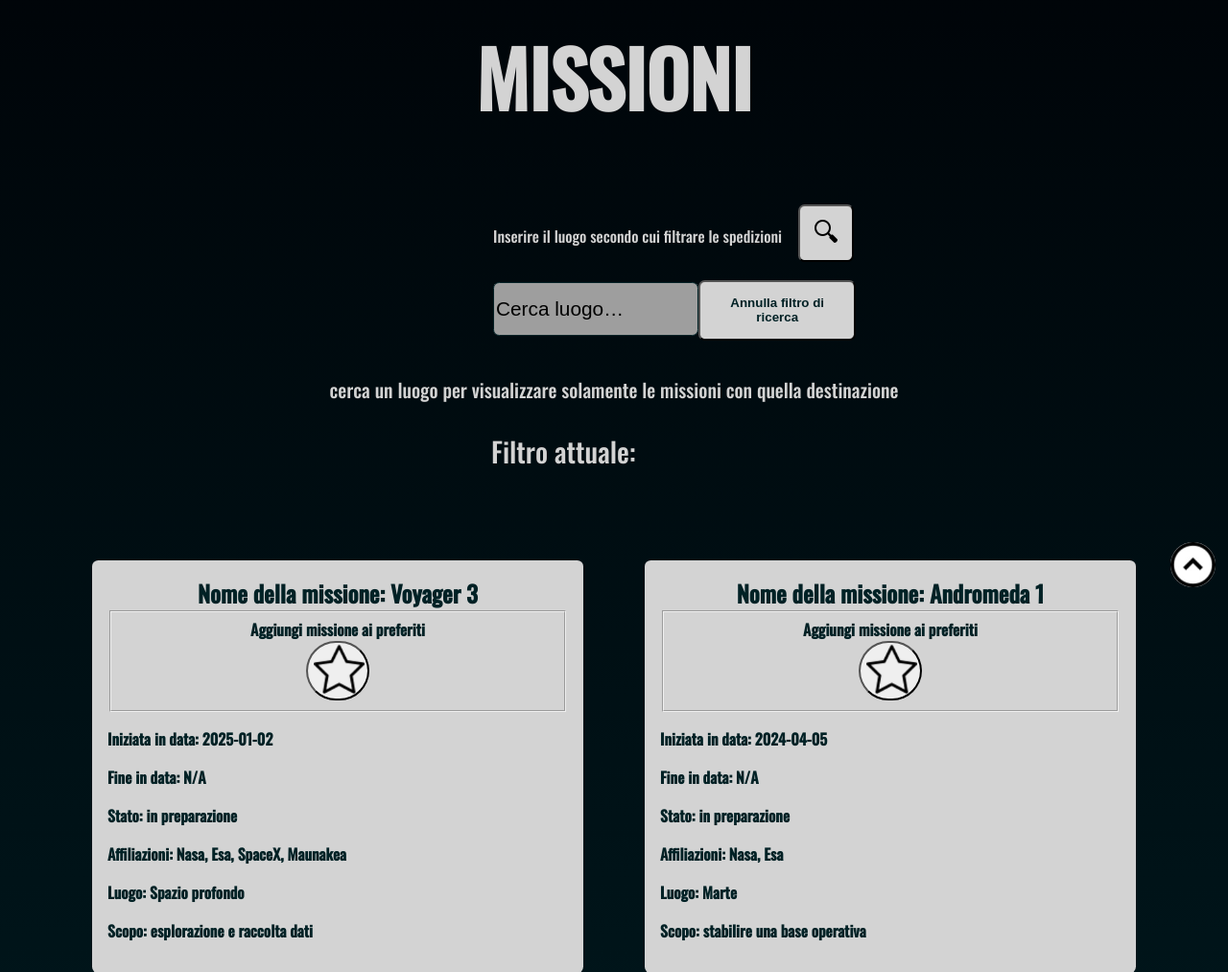
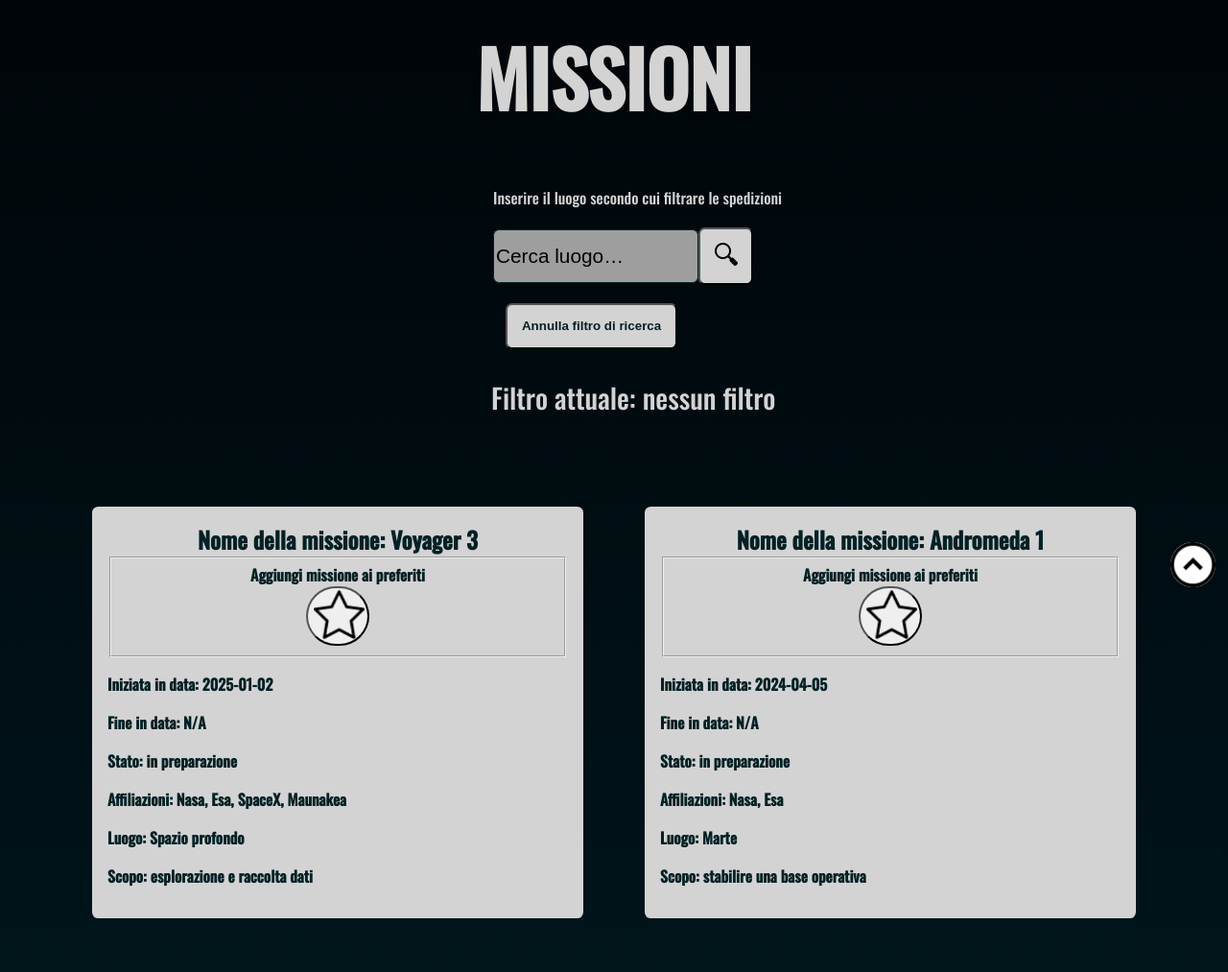
Before and after one commit to AlexRizzus/New_Horizon, a PHP site: page /esplorazioni.php in a window 1280 px wide. Shown: the part 175-1188 px from the top of the page at 96% size. Run offline with PHP 8.4, Linux system fonts and the light colour scheme; the visitor is signed in with stand-in values (Sample User, id 1); data comes from the database, SQL or seed files in the repository; grey boxes are pictures that could not be loaded.

Commit message:
aggiornata esplorazioni

```diff
--- a/dbConnection.php
+++ b/dbConnection.php
@@ -24,7 +24,6 @@ class DBAccess{
 
     if(mysqli_num_rows($queryResult) == 0)
     {
-      echo("Errore query missioni per luogo");
       return null;
     }
     else{
--- a/esplorazioni.html
+++ b/esplorazioni.html
@@ -43,16 +43,15 @@
       <fieldset id="esplFieldset">
       <legend id="esplorazLegend">Cerca nel sito</legend>
       <div id="search_section">
-        <label for="cerca_missione" type="text">Inserire il luogo secondo cui filtrare le spedizioni</label>
-        <input type="text" onfocus="myFocusFunction(this)" onblur="myBlurFunction(this)" id="cerca_missione" name="Nome_del_pianeta" value="Cerca luogo…"/>
+        <label for="cerca_missione" class="dis_block" type="text">Inserire il luogo secondo cui filtrare le spedizioni</label>
+        <input type="text" class="dis_block" onfocus="myFocusFunction(this)" onblur="myBlurFunction(this)" id="cerca_missione" name="Nome_del_pianeta" value="Cerca luogo…"/>
         <button tabindex="3" title="Cerca missioni per il luogo selezionato" type="submit" name="submit" id="pulsante_cerca_pianeta"/><img src="images/cerca.png" id="search_img" alt="Cerca" title="avvia la ricerca"/>
       </div>
       <button tabindex="4" type="submit" name="submitAnnullaFiltro" id="pulsante_cerca_tutte">Annulla filtro di ricerca</button>
       </fieldset>
       </form>
       <p id="searchError"></p>
-      <p id="dida">cerca un luogo per visualizzare solamente le missioni con quella destinazione</p>
-      <p id="filtro_scritta">Filtro attuale: <span id='actualFilterHere'/></p>
+      <p id="filtro_scritta">Filtro attuale: <span id='actualFilterHere'>nessun filtro</span></p>
       <p id='planetNotFound'/>
       <div id='missionsHere'/>
     </div>
--- a/esplorazioni.js
+++ b/esplorazioni.js
@@ -11,6 +11,12 @@ var actual_pos = null;
 const btnScrollToTop = document.getElementById("btnScrollToTop");
 btnScrollToTop.onclick = function(evt){window.scrollTo(0,0);};
 
+
+const btnAnnullaFiltro = document.getElementById("pulsante_cerca_tutte");
+btnAnnullaFiltro.onclick = function(evt){localStorage.setItem("actual_pos", document.documentElement.scrollTop);};
+
+const btnCercaPianeta = document.getElementById("pulsante_cerca_pianeta");
+btnCercaPianeta.onclick = function(evt){localStorage.setItem("actual_pos", document.documentElement.scrollTop);};
 
 var forms = document.getElementsByClassName("missionform");
 
--- a/esplorazioni.php
+++ b/esplorazioni.php
@@ -8,7 +8,6 @@ session_start();
 global $luogo_missione;
 
 if($connessioneOK){
-
   if (isset($_POST['submitPrefe']))
   {
     $missione = $_POST['Nome_missione'];
@@ -28,25 +27,25 @@ if($connessioneOK){
 
   if (isset($_GET['submit']))
   {
+    $error_invalid_filter = false;
     if($_GET['Nome_del_pianeta'] != "Cerca luogo…") {
       $luogo_missione = ucfirst(strtolower($_GET['Nome_del_pianeta']));
       $filtroAttStr = 'Filtro attuale: ' . $luogo_missione;
       $missioni = $oggettoConnessione->getMissioni_perLuogo($luogo_missione);
-      $paginaHTML = str_replace("<span id='actualFilterHere'/>","<span id=\"filtro_attuale\">$luogo_missione</span>",$paginaHTML);
+      $paginaHTML = str_replace("<span id='actualFilterHere'>nessun filtro</span>","<span id=\"filtro_attuale\">$luogo_missione</span>",$paginaHTML);
       $paginaHTML = str_replace('<p id="searchError">Errore, inserire un nume di un luogo da cercare!</p>','<p id="searchError"></p>',$paginaHTML);
     }
     else {
-      $paginaHTML = str_replace('<p id="searchError"></p>','<p id="searchError">Errore, inserire un nume di un luogo da cercare!</p>',$paginaHTML);
+      $error_invalid_filter = true;
+      $paginaHTML = str_replace('<p id="searchError"></p>','<p id="searchError">Errore, inserire un nome di un luogo da cercare!</p>',$paginaHTML);
     }
   }
   else
   {
     if(isset($_GET['submitAnnullaFiltro']))
     {
-      $luogo_missione = "";
       $filtroAttStr = 'Nessun filtro attualmente applicato';
       $missioni = $oggettoConnessione->getMissioni();
-      $paginaHTML = str_replace("<actualFilterHere/>","<span>Nessun filtro</span>",$paginaHTML);
     }
     else {
        if(isset($_POST['filtro']))
@@ -54,23 +53,22 @@ if($connessioneOK){
          if($_POST['filtro'] == "")
          {
            $missioni = $oggettoConnessione->getMissioni();
-           $paginaHTML = str_replace("<actualFilterHere/>","<span>Nessun filtro</span>",$paginaHTML);
          }
          else {
            $missioni = $oggettoConnessione->getMissioni_perLuogo($_POST['filtro']);
            $luogo_missione = $_POST['filtro'];
            $filtroAttStr = 'Filtro attuale: ' . $luogo_missione;
-           $paginaHTML = str_replace("<actualFilterHere/>","<span>$luogo_missione</span>",$paginaHTML);
          }
        }
        else {
          $missioni = $oggettoConnessione->getMissioni();
-         $paginaHTML = str_replace("<actualFilterHere/>","<span>Nessun filtro</span>",$paginaHTML);
        }
     }
   }
   if(!isset($missioni)){
-    $paginaHTML = str_replace("<p id='planetNotFound'/>","<strong id=\"errorPlanetNotFound\">Non ci sono missioni attive o programmate presso la destinazione inserita. Controllare il pianeta inserito.</strong>",$paginaHTML);
+    if(!$error_invalid_filter === true) {
+      $paginaHTML = str_replace("<p id='planetNotFound'/>","<strong id=\"errorPlanetNotFound\">Non ci sono missioni attive o programmate presso la destinazione inserita. Controllare il pianeta inserito.</strong>",$paginaHTML);
+    }
     echo($paginaHTML);
   } else {
     $stringa_missioni = "";
@@ -107,6 +105,7 @@ if($connessioneOK){
         }
       }
       else {
+        $azioneStr = '';
         $azione = null;
         $icon = '';
         $no_disp = ' no_disp';
--- a/style-landscape.css
+++ b/style-landscape.css
@@ -687,6 +687,14 @@
         grid-area: t;
     }
 
+    #pulsante_cerca_pianeta {
+      display: block;
+    }
+
+    .dis_block{
+      display: block;
+    }
+
     #search{
       width: 230px;
     }
@@ -725,8 +733,9 @@
       display: block;
     }
 
-    #searchError {
+    #contentEsp #searchError {
       color: red;
+      text-align: center;
     }
      .notToDisp {
        display: none;
@@ -763,12 +772,6 @@
         margin: 0em;
         text-align: center;
     }
-    #contentEsp #dida{
-      font-size: 1.0em;
-      text-align: center;
-      margin: 0em;
-    }
-
 
     .button_prefe{
       max-width: 5em;
--- a/style-large.css
+++ b/style-large.css
@@ -826,12 +826,21 @@ body {
     border-radius: 0.3em;
 }
 
+#pulsante_cerca_pianeta {
+  display: block;
+}
+
+.dis_block{
+  display: block;
+}
+
 #actionLabel {
   display: block;
 }
 
-#searchError {
+#contentEsp #searchError {
   color: red;
+  text-align: center;
 }
 
  .notToDisp {
@@ -885,10 +894,6 @@ body {
 .mission-box h2{
     margin: 0em;
     text-align: center;
-}
-#contentEsp #dida{
-  font-size: 1.25em;
-  text-align: center;
 }
 
 #errorPlanetNotFound{
--- a/style-medium.css
+++ b/style-medium.css
@@ -858,6 +858,14 @@ align-self: center;
   width: 150%;
 }
 
+#pulsante_cerca_pianeta {
+  display: block;
+}
+
+.dis_block{
+  display: block;
+}
+
 #search{
   display: grid;
   grid-gap: 0.2em;
@@ -894,8 +902,9 @@ align-self: center;
 #actionLabel {
   display: block;
 }
-#searchError {
+#contentEsp #searchError {
   color: red;
+  text-align: center;
 }
 
  .notToDisp {
@@ -949,10 +958,6 @@ align-self: center;
 .mission-box h2{
     margin: 0em;
     text-align: center;
-}
-#contentEsp #dida{
-  font-size: 1.25em;
-  text-align: center;
 }
 
 #errorPlanetNotFound{
--- a/style-portrait.css
+++ b/style-portrait.css
@@ -110,8 +110,9 @@
   #actionLabel {
     display: block;
   }
-  #searchError {
+  #contentEsp #searchError {
     color: red;
+    text-align: center;
   }
 
    .notToDisp {
@@ -802,6 +803,15 @@
         border-color: #002125;
         border-radius: 0.3em;
     }
+
+    .dis_block{
+      display: block;
+    }
+
+    #pulsante_cerca_pianeta {
+      display: block;
+    }
+
     #search button{
       font-weight: bold;
       border-radius: 0.5em;
@@ -862,10 +872,6 @@
     .mission-box h2{
         margin: 0em;
         text-align: center;
-    }
-    #contentEsp #dida{
-      font-size: 1.25em;
-      text-align: center;
     }
 
     #errorPlanetNotFound{
```
